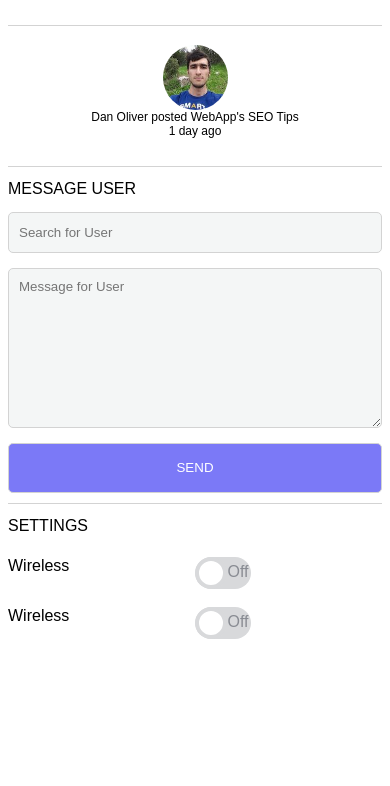
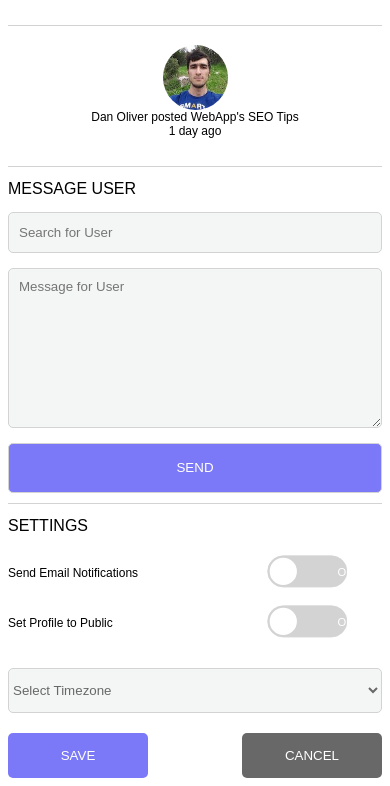
Before and after one commit to stefanolami/web_app_dashboard_v3.2, a plain HTML site: page index.html in a window 390 px wide. Shown: the part 2512-3298 px from the top of the page. Before the commit the page ends 3168 px from the top, so only its background shows below. Drawn offline with nearby package versions, Linux system fonts and the light colour scheme; a web font is replaced by a local one.

Commit message:
started media queries

```diff
--- a/css/style.css
+++ b/css/style.css
@@ -174,6 +174,7 @@ h2 {
     font-weight: 600;
     border-radius: 15px;
     height: 30px;
+    cursor: pointer;
 }
 
 .hourly {
@@ -182,6 +183,8 @@ h2 {
     border: none;
     font-weight: 600;
     color: white;
+    cursor: pointer
+    ;
 }
 
 canvas {
@@ -257,7 +260,7 @@ h3 {
 }
 
 .mail {
-    color: #7b79f7
+    color: #7b79f7;
 }
 
 .activities {
@@ -315,41 +318,143 @@ h3 {
 }
 
 /* settings */
-
 .settings-form {
     display: grid;
+    grid-template-columns: 65% 1fr;
     grid-template-rows: 1fr 1fr;
     align-items: center;
+    position: relative;
     min-height: 100px;
+    margin-bottom: 20px;
 }
 
-/* input[type="checkbox"] {
-    position: relative;
-    width: 80px;
-    height: 30px;
+input[type="checkbox"] {
+    width: 100px;
+    height: 40px;
+    border-radius: 20px;
+    background: lightgray;
+    outline: none;
     -webkit-appearance: none;
-    background: lightgray;
-    border-radius: 20px;
-    transition: .5s;
-    box-shadow: inset 0 0 5px rgba(0,0,0,.2);
+    transition: .4s;
+    cursor: pointer;
 }
 
 input:checked[type="checkbox"] {
+    background: #7b79f7;
+}
+
+input[type="checkbox"]::before {
+    z-index: 2;
+    position: absolute;
+    content: '';
+    left: 7px;
+    top: 6px;
+    width: 34px;
+    height: 34px;
+    background: white;
+    border-radius: 50%;
+    transition: .4s;
+}
+
+.switch {
+    position: relative;
+    transform: scale(0.8);
+}
+
+input:checked[type="checkbox"]::before {
+    left: 66px;
+}
+
+.switch label {
+    font-size: 14px;
+    position: absolute;
+    pointer-events: none;
+    color: white;
+}
+
+.on {
+    bottom: 18px;
+    left: 13px;
+}
+
+.off {
+    bottom: 18px;
+    right: 11px;
+}
+
+.timezones {
+    width: 100%;
+    height: 45px;
+    border: 1px solid lightgray;
+    border-radius: 5px;
+    background-color: #f4f6f6;
+    color: rgb(104, 104, 104);
+    margin-bottom: 20px;
+}
+
+.settings-btns {
+    display: grid;
+    grid-template-columns: 50% 50%;
+}
+
+.save,
+.cancel {
+    width: 140px;
+    height: 45px;
+    border: none;
+    border-radius: 5px;
+}
+
+.save {
+    justify-self: start;
+    color: white;
     background-color: #7b79f7;
 }
 
-input[type="checkbox"]:before {
-    content: 'ON';
-    position: absolute;
-    width: 30px;
-    height:30px;
-    top: 5px;
-    left: 5px;
-    border-radius: 50%;
-    background-color: white;
-} */
+.cancel {
+    justify-self: end;
+    color: white;
+    background-color: rgb(104, 104, 104);
+}
 
-.settings-form label {
-    display: grid;
-    grid-template-columns: 1fr 1fr;;
+
+/* media queries  */
+
+@media only screen and (min-width: 768px) {
+
+    body {
+        display: grid;
+        grid-template-columns: 55px 1fr;
+        grid-template-rows: 60px 1fr;
+        grid-template-areas:
+            'header header'
+            'nav main';
+    }
+
+    header {
+        grid-template-columns: 75% 1fr 1fr 15%;
+        grid-area: header;
+    }
+
+    nav {
+        grid-area: nav;
+        grid-template-columns: 1fr;
+        grid-template-rows: 1fr 1fr 1fr 1fr 93%;
+    }
+
+    main {
+        grid-area: main;
+    }
+
+    .searchbox {
+        grid-template-columns: 1fr 80%;
+    }
+
+    .alert {
+        margin: 15px;
+    }
+
+    .line-charts {
+        padding: 15px;
+    }
 }
--- a/index.html
+++ b/index.html
@@ -157,40 +157,67 @@
         </section>
         <section class="settings">
             <h2>SETTINGS</h2>
-           <!--  <form class='settings-form'>
-                <label for='mail'>Send Email Notifications</label>
-                <input type='checkbox' id='mail'>
-                <label for='public'>Set Profile To Public</label>
-                <input type='checkbox' id='public'>
-            </form> -->
-            <form class="settings-form">
-            <label class="switch-light switch-ios" onclick="">
-                <input type="checkbox">
-
-                <strong>
-                  Wireless
-                </strong>
-
-                <span>
-                  <span>Off</span>
-                  <span>On</span>
-                  <a></a>
-                </span>
-              </label>
-              <label class="switch-light switch-ios" onclick="">
-                <input type="checkbox">
-
-                <strong>
-                  Wireless
-                </strong>
-
-                <span>
-                  <span>Off</span>
-                  <span>On</span>
-                  <a></a>
-                </span>
-              </label>
+            <form class='settings-form'>
+                <p>Send Email Notifications</p>
+                <div class="switch">
+                    <input type='checkbox'>
+                    <label class='on'>ON</label>
+                    <label class='off'>OFF</label>
+                </div>
+                <p>Set Profile to Public</p>
+                <div class="switch">
+                    <input type='checkbox'>
+                    <label class='on'>ON</label>
+                    <label class='off'>OFF</label>
+                </div>
             </form>
+            <select name="timezones" id="timezones" class="timezones" placeholder='Select Timezone'>
+                <option value=''>Select Timezone</option>
+                <option value="-12:00">(GMT -12:00) Eniwetok, Kwajalein</option>
+                <option value="-11:00">(GMT -11:00) Midway Island, Samoa</option>
+                <option value="-10:00">(GMT -10:00) Hawaii</option>
+                <option value="-09:50">(GMT -9:30) Taiohae</option>
+                <option value="-09:00">(GMT -9:00) Alaska</option>
+                <option value="-08:00">(GMT -8:00) Pacific Time (US &amp; Canada)</option>
+                <option value="-07:00">(GMT -7:00) Mountain Time (US &amp; Canada)</option>
+                <option value="-06:00">(GMT -6:00) Central Time (US &amp; Canada), Mexico City</option>
+                <option value="-05:00">(GMT -5:00) Eastern Time (US &amp; Canada), Bogota, Lima</option>
+                <option value="-04:50">(GMT -4:30) Caracas</option>
+                <option value="-04:00">(GMT -4:00) Atlantic Time (Canada), Caracas, La Paz</option>
+                <option value="-03:50">(GMT -3:30) Newfoundland</option>
+                <option value="-03:00">(GMT -3:00) Brazil, Buenos Aires, Georgetown</option>
+                <option value="-02:00">(GMT -2:00) Mid-Atlantic</option>
+                <option value="-01:00">(GMT -1:00) Azores, Cape Verde Islands</option>
+                <option value="+00:00">(GMT) Western Europe Time, London, Lisbon, Casablanca</option>
+                <option value="+01:00">(GMT +1:00) Brussels, Copenhagen, Madrid, Paris</option>
+                <option value="+02:00">(GMT +2:00) Kaliningrad, South Africa</option>
+                <option value="+03:00">(GMT +3:00) Baghdad, Riyadh, Moscow, St. Petersburg</option>
+                <option value="+03:50">(GMT +3:30) Tehran</option>
+                <option value="+04:00">(GMT +4:00) Abu Dhabi, Muscat, Baku, Tbilisi</option>
+                <option value="+04:50">(GMT +4:30) Kabul</option>
+                <option value="+05:00">(GMT +5:00) Ekaterinburg, Islamabad, Karachi, Tashkent</option>
+                <option value="+05:50">(GMT +5:30) Bombay, Calcutta, Madras, New Delhi</option>
+                <option value="+05:75">(GMT +5:45) Kathmandu, Pokhara</option>
+                <option value="+06:00">(GMT +6:00) Almaty, Dhaka, Colombo</option>
+                <option value="+06:50">(GMT +6:30) Yangon, Mandalay</option>
+                <option value="+07:00">(GMT +7:00) Bangkok, Hanoi, Jakarta</option>
+                <option value="+08:00">(GMT +8:00) Beijing, Perth, Singapore, Hong Kong</option>
+                <option value="+08:75">(GMT +8:45) Eucla</option>
+                <option value="+09:00">(GMT +9:00) Tokyo, Seoul, Osaka, Sapporo, Yakutsk</option>
+                <option value="+09:50">(GMT +9:30) Adelaide, Darwin</option>
+                <option value="+10:00">(GMT +10:00) Eastern Australia, Guam, Vladivostok</option>
+                <option value="+10:50">(GMT +10:30) Lord Howe Island</option>
+                <option value="+11:00">(GMT +11:00) Magadan, Solomon Islands, New Caledonia</option>
+                <option value="+11:50">(GMT +11:30) Norfolk Island</option>
+                <option value="+12:00">(GMT +12:00) Auckland, Wellington, Fiji, Kamchatka</option>
+                <option value="+12:75">(GMT +12:45) Chatham Islands</option>
+                <option value="+13:00">(GMT +13:00) Apia, Nukualofa</option>
+                <option value="+14:00">(GMT +14:00) Line Islands, Tokelau</option>
+            </select>
+            <div class="settings-btns">
+                <button class="save">SAVE</button>
+                <button class="cancel">CANCEL</button>
+            </div>
         </section>
     </main>
   </body>
```
